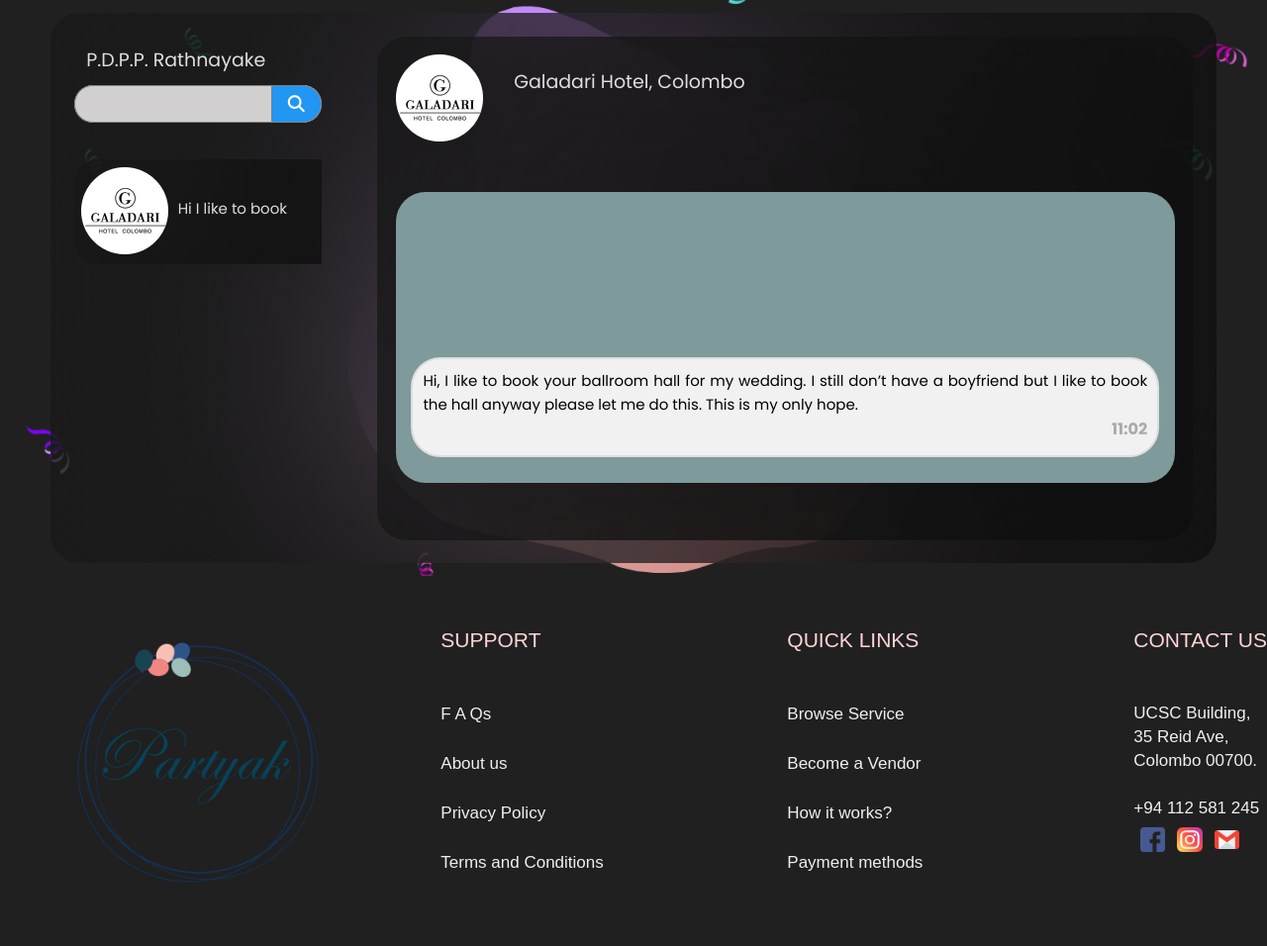
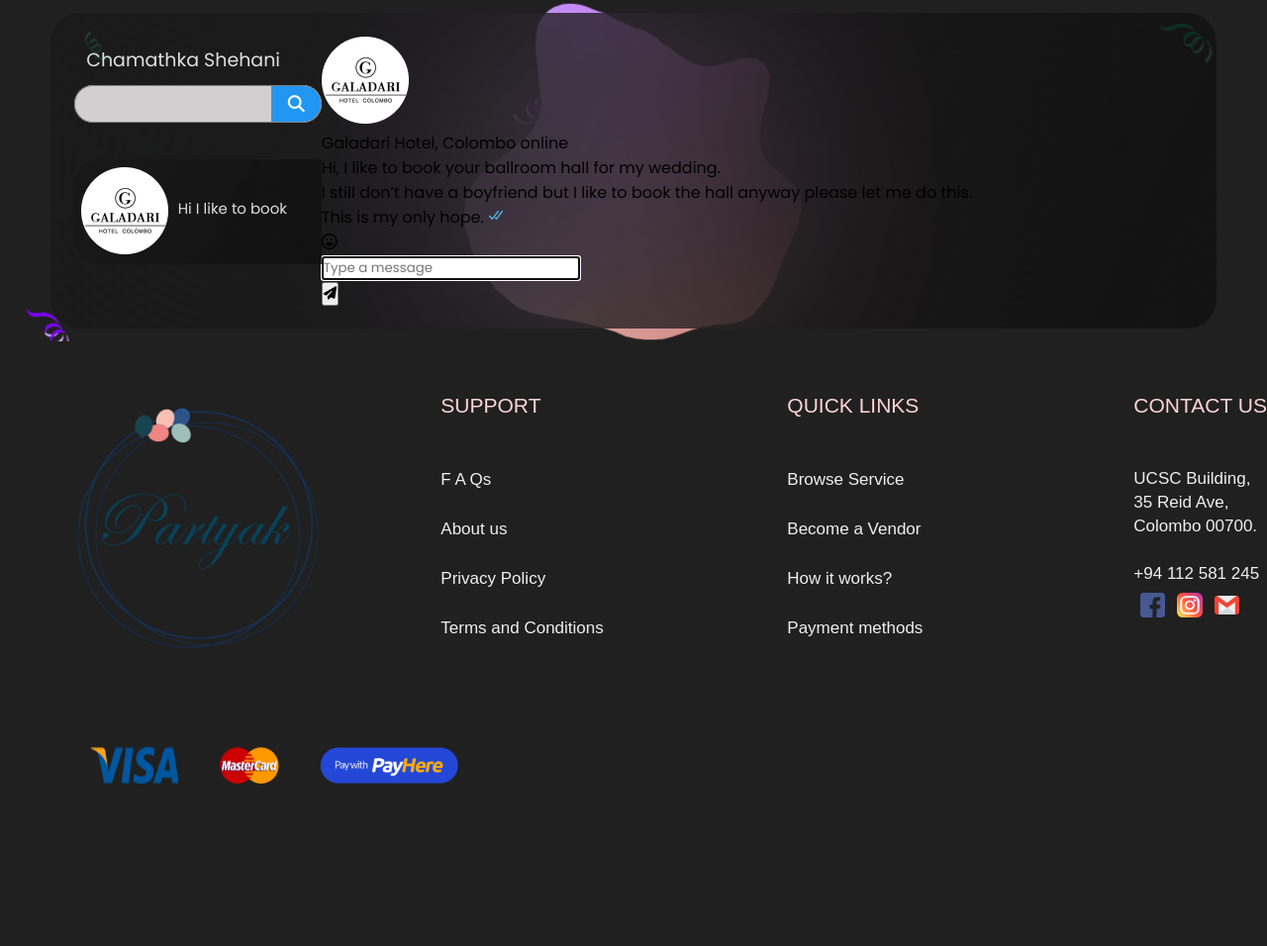
Before and after one commit to LordStarkLK/partyak, a PHP site: page /partyak/customerchat in a window 1280 px wide; the page is wider, and only the part inside the window is pictured. Shown: the part 124-1080 px from the top of that part at 99% size. After the commit the page ends 916 px from the top of that part, so only its background shows below. Run offline with PHP 8.4, Linux system fonts and the light colour scheme; lists and menus that the app fills with data are empty; some libraries are stand-ins or nearby versions.

Commit message:
This commit for customer chat

```diff
--- a/app/views/customer/customerChatView.php
+++ b/app/views/customer/customerChatView.php
@@ -20,7 +20,7 @@
             <div class="sidebar">
 
                 <div class="cusname">
-                  <p>P.D.P.P. Rathnayake</p>
+                  <p>Chamathka Shehani</p>
                 </div>
 
                 <div class="cusSearch">
@@ -44,7 +44,7 @@
 
             </div>
 
-            <div class="chatside">
+            <!-- <div class="chatside">
 
                <table>
                    <tr>
@@ -52,7 +52,7 @@
                             <div class="sendlogo">
                                 <img class="sendimg" <?php srcIMG("galadari.circle.png") ?> alt="Chance Flowers"><p>Galadari Hotel, Colombo</p>
                             </div>
-                       </th>
+                       </th> -->
 
                        <!-- <th>
                             <div class="user">
@@ -60,7 +60,7 @@
                             </div>
                        </th> -->
 
-                   </tr>
+                   <!-- </tr>
 
                    <tr>
                        <th>
@@ -73,15 +73,94 @@
                                 </div>
 
                             </div>
-                   </div>
+                        </div>
 
 
                        </th>
+                   </tr>
+
+                   <tr>
+
                    </tr>
                </table>
 
 
 
+            </div> -->
+            <div class="page">
+
+                <!-- <div class="top-bar"></div>
+                <div class="sleep"></div>
+                <div class="volume"></div>
+                <div class="camera"></div> -->
+                <div class="screen">
+                  <div class="screen-container">
+                    <!-- <div class="status-bar">
+                      <div class="time"></div>
+                      <div class="battery">
+                        <i class="zmdi zmdi-battery"></i>
+                      </div>
+                      <div class="network">
+                        <i class="zmdi zmdi-network"></i>
+                      </div>
+                      <div class="wifi">
+                        <i class="zmdi zmdi-wifi-alt-2"></i>
+                      </div>
+                      <div class="star">
+                        <i class="zmdi zmdi-star"></i>
+                      </div>
+                    </div> -->
+                    <div class="chatt">
+                      <div class="chat-container">
+                        <div class="user-bar">
+                          <div class="back">
+                            <i class="zmdi zmdi-arrow-left"></i>
+                          </div>
+                          <div class="avatar">
+                            <img <?php srcIMG("galadari.circle.png") ?> alt="Avatar">
+                          </div>
+                          <div class="name">
+                            <span>Galadari Hotel, Colombo</span>
+                            <span class="status">online</span>
+                          </div>
+                          <div class="actions more">
+                            <i class="zmdi zmdi-more-vert"></i>
+                          </div>
+                          <div class="actions attachment">
+                            <i class="zmdi zmdi-attachment-alt"></i>
+                          </div>
+                          <div class="actions">
+                            <i class="zmdi zmdi-phone"></i>
+                          </div>
+                        </div>
+                        <div class="conversation">
+                          <div class="conversation-container">
+                            <div class="message sent">
+                            Hi, I like to book your ballroom hall for my wedding.<br> I still don’t have a boyfriend but I like to book the hall anyway please let me do this. <br>This is my only hope.
+                              <span class="metadata">
+                                  <span class="time"></span><span class="tick"><svg xmlns="http://www.w3.org/2000/svg" width="16" height="15" id="msg-dblcheck-ack" x="2063" y="2076"><path d="M15.01 3.316l-.478-.372a.365.365 0 0 0-.51.063L8.666 9.88a.32.32 0 0 1-.484.032l-.358-.325a.32.32 0 0 0-.484.032l-.378.48a.418.418 0 0 0 .036.54l1.32 1.267a.32.32 0 0 0 .484-.034l6.272-8.048a.366.366 0 0 0-.064-.512zm-4.1 0l-.478-.372a.365.365 0 0 0-.51.063L4.566 9.88a.32.32 0 0 1-.484.032L1.892 7.77a.366.366 0 0 0-.516.005l-.423.433a.364.364 0 0 0 .006.514l3.255 3.185a.32.32 0 0 0 .484-.033l6.272-8.048a.365.365 0 0 0-.063-.51z" fill="#4fc3f7"/></svg></span>
+                              </span>
+                            </div>
+                          </div>
+                          <form class="conversation-compose">
+                            <div class="emoji">
+                              <i class="far fa-laugh"></i>
+                            </div>
+                            <input class="input-msg" name="input" placeholder="Type a message" autocomplete="off" autofocus></input>
+                            <div class="photo">
+                              <i class="fa-fas-camera"></i>
+                            </div>
+                            <button class="send">
+                                <div class="circle">
+                                  <i class="fas fa-paper-plane"></i>
+                                </div>
+                              </button>
+                          </form>
+                        </div>
+                      </div>
+                    </div>
+                  </div>
+                </div>
             </div>
 
         </div>
```
